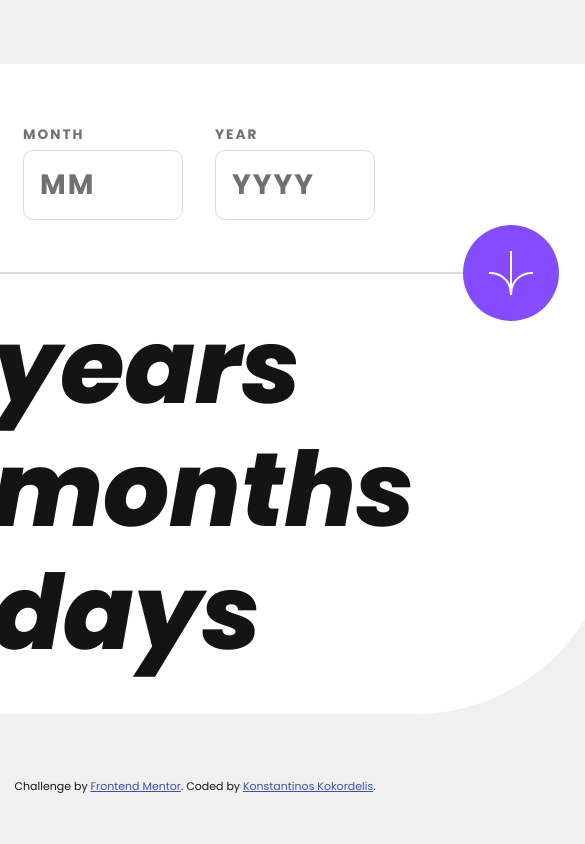
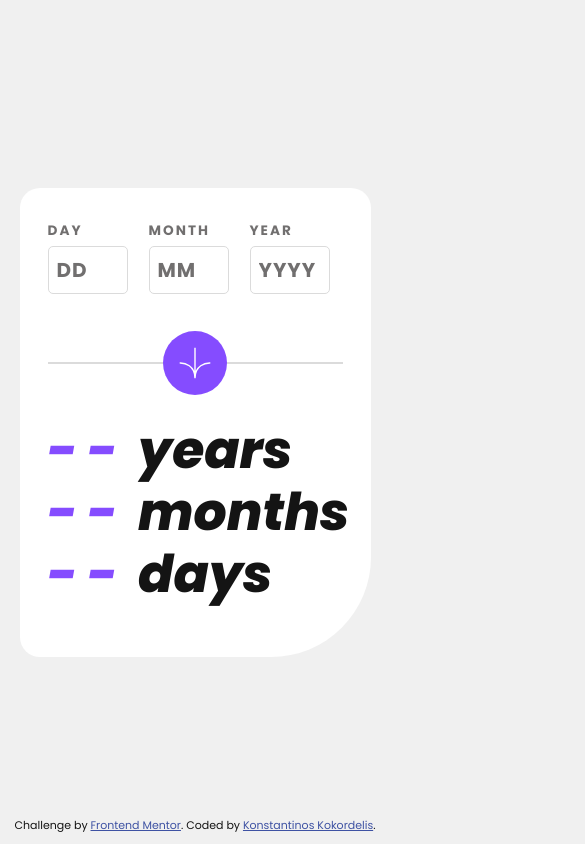
Before and after one commit to felagund1789/age-calculator-app, a website built with Vite: page index.html in a window 390 px wide. Shown: the top 844 px of the page, 585 px wide, since content can reach past the window. Built offline with nearby package versions, Linux system fonts and the light colour scheme.

Commit message:
Make layout responsive for mobile devices

```diff
--- a/index.html
+++ b/index.html
@@ -12,6 +12,10 @@
   <title>Frontend Mentor | Age calculator app</title>
   <style>
     .attribution {
+      position: absolute;
+      bottom: 10px;
+      margin-left: auto;
+      margin-right: auto;
       font-size: 11px;
       text-align: center;
     }
@@ -43,8 +47,9 @@
       </div>
     </div>
     <div class="button">
-      <hr />
+      <hr class="left" />
       <button id="button"></button>
+      <hr class="right" />
     </div>
     <div class="result">
       <p><span id="years" class="digits">--</span> years</p>
--- a/style.css
+++ b/style.css
@@ -22,28 +22,35 @@
   padding: 0;
 }
 body {
-  min-height: 40rem;
+  height: 100vh;
   display: flex;
   flex-direction: column;
-  justify-content: space-evenly;
+  justify-content: center;
   align-items: center;
+  overflow: scroll;
 }
 .container {
-  margin: 4rem 0;
   box-sizing: border-box;
   background-color: var(--white);
   border-top-left-radius: 20px;
   border-top-right-radius: 20px;
-  border-bottom-right-radius: 200px;
+  border-bottom-right-radius: 100px;
   border-bottom-left-radius: 20px;
-  padding: 3.5rem;
-  width: 52.5rem;
+  padding: 1.75rem;
+  width: min(90vw, 52.5rem);
+}
+@media(min-width:640px) {
+  .container {
+    padding: 3.5rem;
+    border-bottom-right-radius: 200px;
+  }
 }
 .container > .fields {
   display: flex;
   flex-direction: row;
   align-items: start;
   justify-content: start;
+  gap: 1rem;
 }
 .container > .fields > div:has(input) label {
   display: flex;
@@ -57,16 +64,24 @@ body {
 .container > .fields > div > input {
   font-family: Poppins, Arial, Helvetica, sans-serif;
   box-sizing: border-box;
-  font-size: 1.75rem;
+  font-size: 1.25rem;
   font-weight: 700;
-  letter-spacing: 0.125rem;
-  width: 10rem;
-  height: 4.375rem;
+  letter-spacing: 0.0625rem;
+  width: 5rem;
   border: 1px solid;
   border-color: var(--lightgrey);
-  border-radius: 10px;
-  padding: 1rem;
-  margin-right: 2rem;
+  border-radius: 5px;
+  padding: 0.5rem;
+  margin-right: 5px;
+}
+@media(min-width: 640px) {
+  .container > .fields > div > input {
+    font-size: 1.75rem;
+    letter-spacing: 0.125rem;
+    width: 10rem;
+    border-radius: 10px;
+    margin-right: 10px;
+  }
 }
 .container > .fields > div.error > input,
 .container > .fields > div.error > input:hover,
@@ -95,28 +110,49 @@ body {
   font-style: italic;
   color: var(--lightred);
   margin-top: 5px;
+  text-wrap: nowrap;
 }
 .container > .button {
   display: flex;
   flex-direction: row;
-  justify-content: end;
   align-items: center;
+  justify-content: center;
+  margin: 2rem 0;
+}
+@media(min-width: 640px) {
+  .container > .button {
+    justify-content: end;
+    margin: 0;
+  }
 }
 .container > .button > hr {
-  width: calc(100% - 96px - 1px);
+  width: calc(50% - 2rem - 1px);
   border-color: var(--lightgrey);
   border-style: solid;
 }
 .container > .button > button {
-  width: 6rem;
-  height: 6rem;
+  width: 4rem;
+  height: 4rem;
   border: none;
   border-radius: 1000px;
   background-color: var(--purple);
   background-image: url("assets/images/icon-arrow.svg");
   background-position: center center;
   background-repeat: no-repeat;
+  background-size: 50% 50%;
   cursor: pointer;
+}
+@media(min-width: 640px) {
+  .container > .button > hr.left {
+    width: calc(100% - 6rem - 1px);
+  }
+  .container > .button > hr.right {
+    width: 0px;
+  }
+  .container > .button > button {
+    width: 6rem;
+    height: 6rem;
+  }
 }
 .container > .button > button:focus,
 .container > .button > button:hover {
@@ -124,13 +160,26 @@ body {
   outline: none;
   border: none;
 }
+.container > .result {
+  margin-bottom: 2rem;
+}
 .container > .result > p {
   color: var(--offblack);
-  font-size: 6.5rem;
+  font-size: 3.25rem;
   font-style: italic;
   font-weight: 800;
   padding: 0px;
-  margin: -2rem 0;
+  margin: -1rem 0;
+  text-wrap: nowrap;
+}
+@media(min-width: 640px) {
+  .container > .result {
+    margin-bottom: 4rem;
+  }
+  .container > .result > p {
+    font-size: 6.5rem;
+    margin: -2rem 0;
+  }
 }
 .container > .result > p > span.digits {
   color: var(--purple);
```
